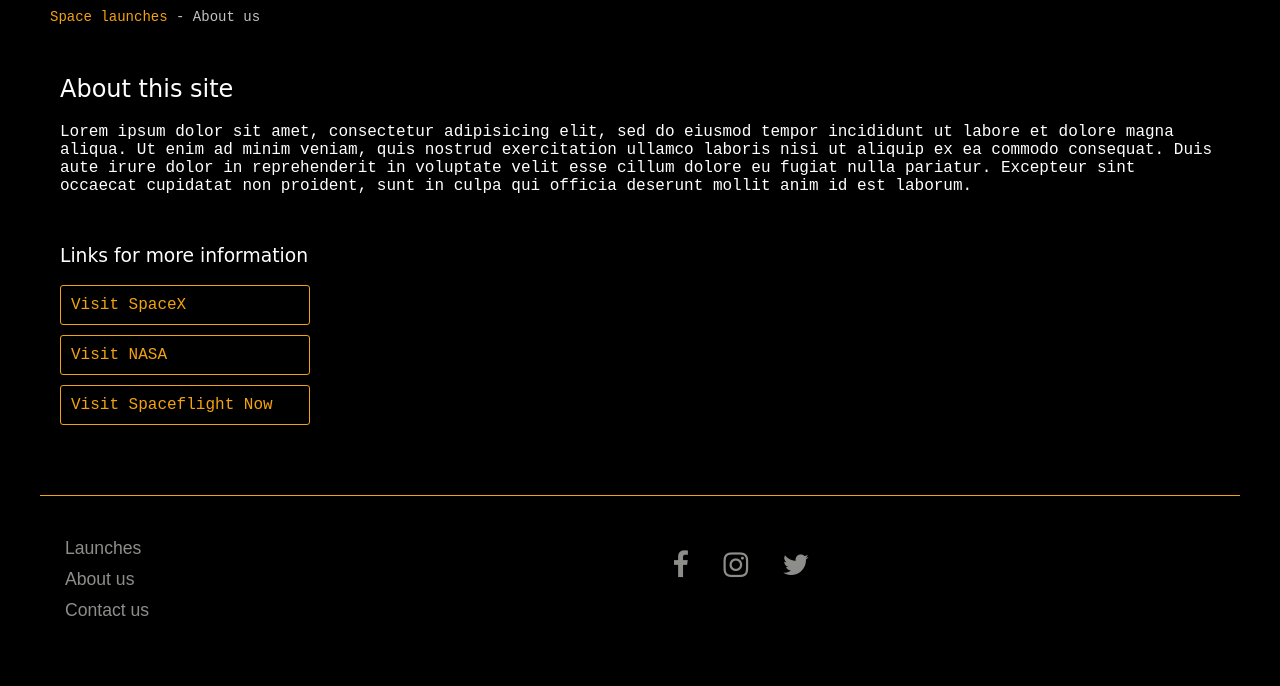
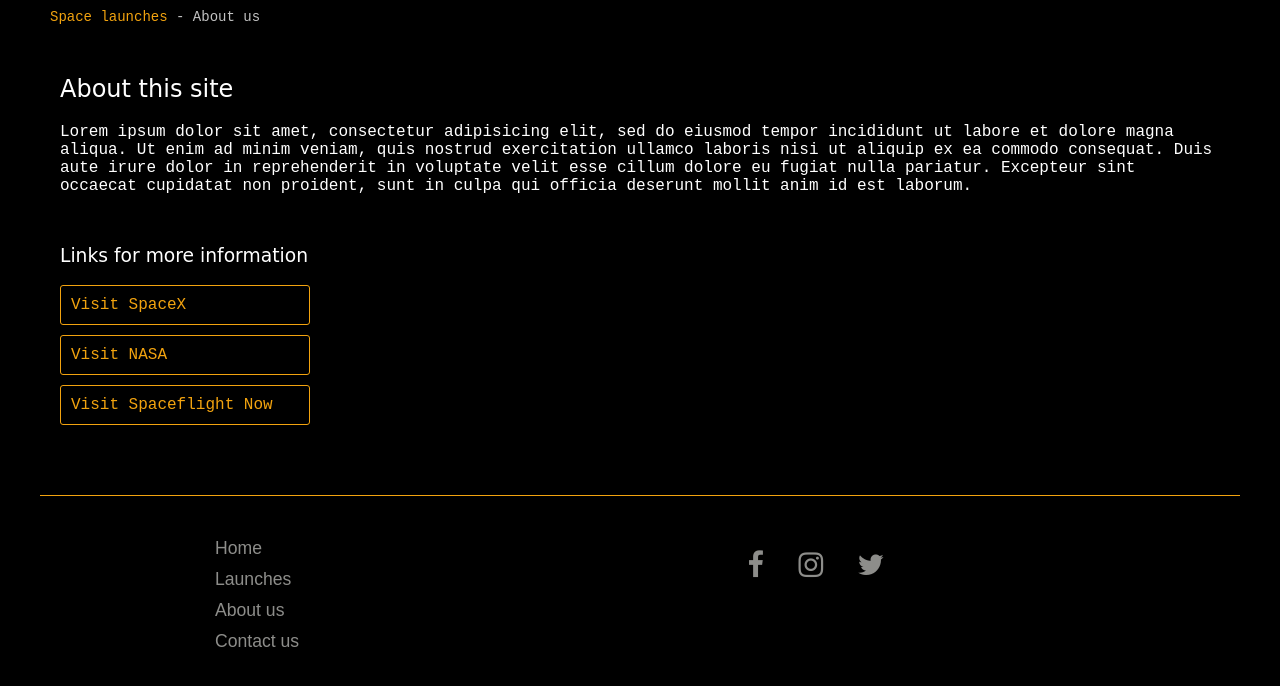
Before and after one commit to Tonje86/examen1, a plain HTML site: page about.html in a window 1280 px wide. Shown: the part 198-884 px from the top of the page. Before the commit the page ends 862 px from the top, so only its background shows below. Drawn offline with Linux system fonts and the light colour scheme; a web font is replaced by a local one.

Commit message:
small fixes

```diff
--- a/about.html
+++ b/about.html
@@ -49,6 +49,7 @@
 
     <footer>
         <ul class="footer-links">
+            <li><a href="index.html">Home</li></a>
             <li><a href="launches.html">Launches</li></a>
             <li><a href="about.html">About us</li></a>
             <li><a href="contact.html">Contact us</li></a>
--- a/css/style.css
+++ b/css/style.css
@@ -488,4 +488,7 @@ footer ul li {
     .homepage-img img {
         width: 85%;
     }
+    .footer-links {
+        margin-left: 150px;
+    }
 }
```
Also changed, not shown: contact.html (+1 -0 lines), launches.html (+1 -0 lines), previousLaunches.html (+1 -0 lines), upcomingLaunches.html (+1 -0 lines).
